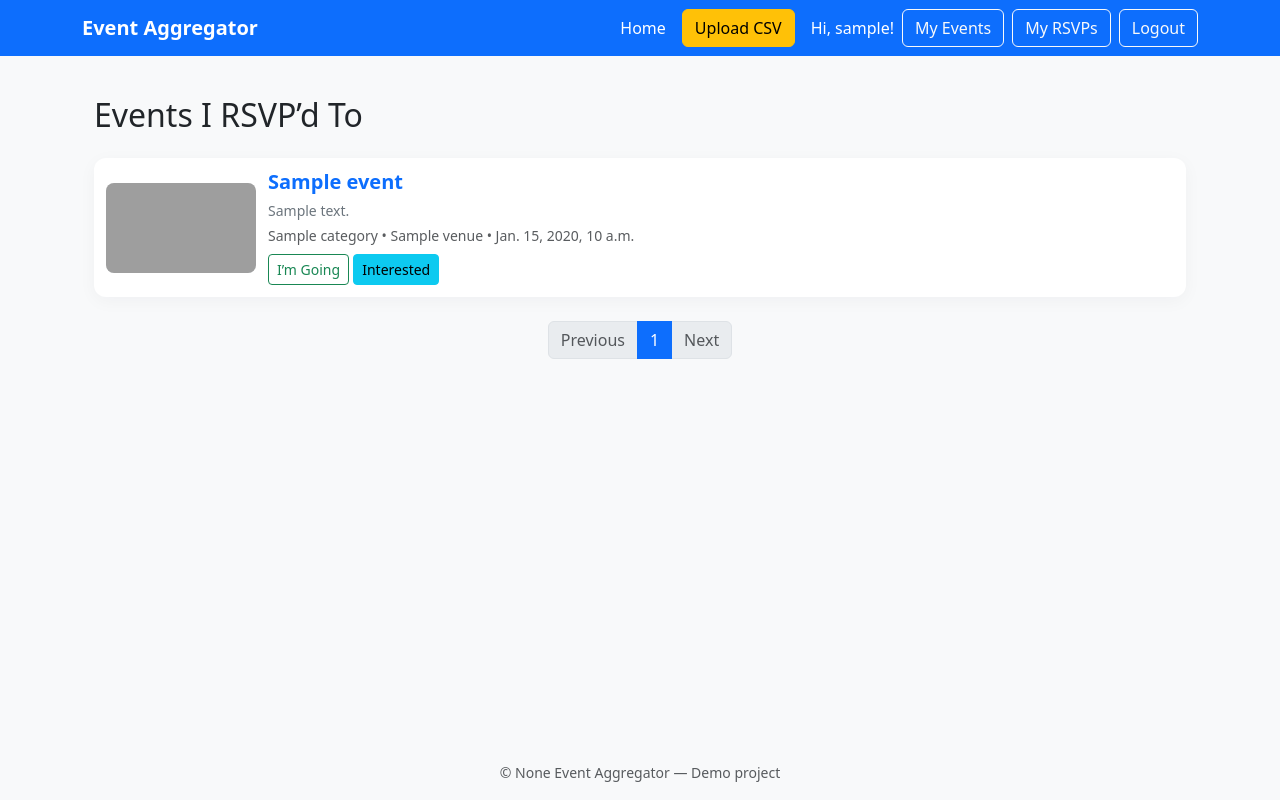
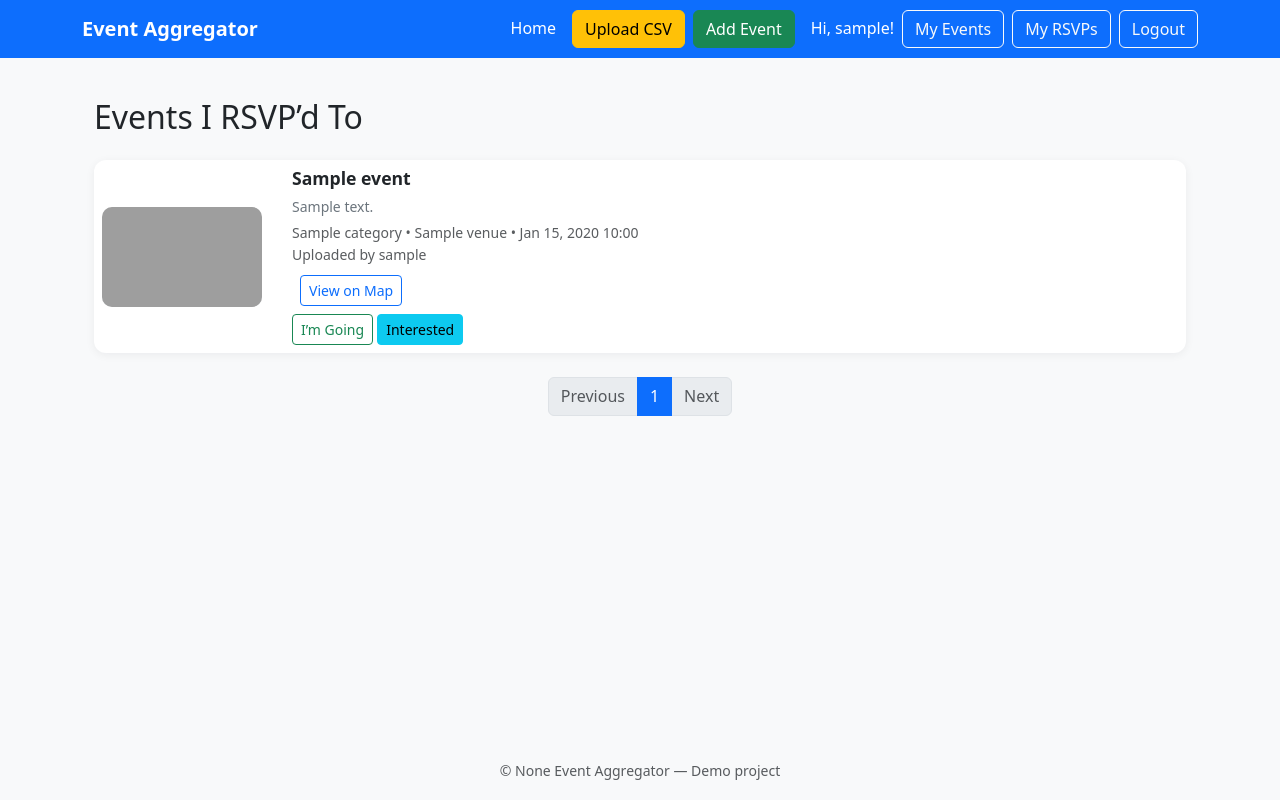
Before and after one commit to intiserIqbal/event-aggregator, a Django app: page /my-rsvps/ in a window 1280 px wide. Run offline with Django 5.2, Linux system fonts and the light colour scheme; a user stored in the database is signed in; tables that the repository leaves empty hold one stand-in row (values such as "Sample post"); parts of the project's set-up code (start-up, migrations or seed data) failed here and were passed over; grey boxes are pictures that could not be loaded.

Commit message:
Day-08 Implement event management features: add event creation, editing, and detail views; enhance CSV upload; improve event filtering and RSVP handlig.

```diff
--- a/events/static/events/css/styles.css
+++ b/events/static/events/css/styles.css
@@ -1,61 +1,77 @@
 /* base */
 :root {
-  --brand: #0d6efd;   /* 30% brand */
-  --accent: #ff9800;  /* 10% accent */
-  --bg: #f8f9fa;      /* 60% neutral */
+  --brand: #0d6efd;   /* primary brand */
+  --accent: #ff9800;  /* accent */
+  --bg: #f8f9fa;      /* neutral background */
   --muted: #6c757d;
   --card-radius: 12px;
+  --transition: all 0.25s ease;
 }
 
 body {
   background-color: var(--bg);
   color: #212529;
   font-family: system-ui, -apple-system, "Segoe UI", Roboto, "Helvetica Neue", Arial;
+  line-height: 1.6;
 }
 
 /* hero */
 .hero {
-  background: linear-gradient(90deg, rgba(13,110,253,0.08), rgba(255,152,0,0.03));
+  background: linear-gradient(90deg, rgba(13,110,253,0.08), rgba(255,152,0,0.05));
   border-radius: 14px;
+  box-shadow: 0 4px 20px rgba(0,0,0,0.04);
+  transition: var(--transition);
+}
+.hero:hover {
+  box-shadow: 0 6px 24px rgba(0,0,0,0.08);
 }
 
 /* category chips */
 #category-chips {
   display: flex;
-  flex-wrap: wrap; /* allow wrapping on small screens */
-  gap: 6px;
+  flex-wrap: wrap;
+  gap: 8px;
 }
 #category-chips .chip {
-  padding: .45rem .8rem;
+  padding: .45rem .9rem;
   border-radius: 999px;
-  border: 1px solid rgba(0,0,0,0.06);
+  border: 1px solid rgba(0,0,0,0.08);
   background: #fff;
   cursor: pointer;
   font-weight: 600;
   color: #333;
-  box-shadow: 0 1px 4px rgba(0,0,0,0.03);
+  box-shadow: 0 1px 4px rgba(0,0,0,0.05);
+  transition: var(--transition);
+}
+#category-chips .chip:hover {
+  background: rgba(13,110,253,0.08);
 }
 #category-chips .chip.active {
   background: var(--brand);
   color: white;
-  border-color: rgba(0,0,0,0.06);
+  border-color: var(--brand);
 }
 
-/* event cards (grid) */
+/* event cards */
 .card-event {
   background: #fff;
   border-radius: var(--card-radius);
-  box-shadow: 0 4px 18px rgba(16,24,40,0.04);
+  box-shadow: 0 2px 10px rgba(16,24,40,0.06);
   overflow: hidden;
   display: flex;
-  gap: 12px;
-  padding: 12px;
+  gap: 14px;
+  padding: 14px;
   align-items: center;
+  transition: var(--transition);
+}
+.card-event:hover {
+  transform: translateY(-2px);
+  box-shadow: 0 6px 20px rgba(16,24,40,0.1);
 }
 .card-event .thumb {
-  width: 150px;
-  height: 90px;
-  border-radius: 8px;
+  width: 160px;
+  height: 100px;
+  border-radius: 10px;
   object-fit: cover;
   background: linear-gradient(180deg,#f0f0f0,#e9ecef);
   flex-shrink: 0;
@@ -67,31 +83,50 @@ body {
   margin: 0;
   color: var(--brand);
   font-weight: 700;
+  font-size: 1.1rem;
+}
+.card-event h5 a {
+  color: inherit;
+  text-decoration: none;
+  transition: var(--transition);
+}
+.card-event h5 a:hover {
+  color: var(--accent);
 }
 .card-event p {
   margin: 6px 0 8px 0;
-  color: #333;
+  color: #444;
 }
 .card-event .small {
   color: var(--muted);
 }
 .card-event .badges {
   display: flex;
-  gap: 6px;
-  margin-top: 6px;
+  flex-wrap: wrap;
+  gap: 8px;
+  margin-top: 8px;
 }
 .badge-cta {
   background: var(--accent);
   color: #fff;
-  padding: 4px 8px;
+  padding: 4px 10px;
   border-radius: 8px;
   font-weight: 600;
   font-size: .8rem;
+  transition: var(--transition);
+}
+.badge-cta:hover {
+  background: #e68900;
 }
 
-/* view-on-map button */
+/* buttons */
 .btn-view {
   margin-left: 8px;
+  transition: var(--transition);
+}
+.btn-view:hover {
+  background-color: var(--brand);
+  color: #fff;
 }
 
 /* responsive tweaks */
@@ -102,8 +137,8 @@ body {
   }
   .card-event .thumb {
     width: 100%;
-    aspect-ratio: 16 / 9; /* maintain proportion */
-    height: auto;         /* let height adjust naturally */
+    aspect-ratio: 16 / 9;
+    height: auto;
   }
   #map {
     height: 360px;
@@ -113,10 +148,13 @@ body {
 
 @media (max-width: 576px) {
   body {
-    font-size: 1.05rem; /* slightly larger text for readability */
+    font-size: 1.05rem;
   }
   .card-event {
-    padding: 8px; /* tighter padding on very small screens */
+    padding: 10px;
+  }
+  .card-event h5 {
+    font-size: 1rem;
   }
 }
 
@@ -124,10 +162,17 @@ body {
 #drop-zone {
   border: 2px dashed #ccc;
   border-radius: 10px;
-  transition: border-color 0.3s ease, background-color 0.2s ease;
+  transition: var(--transition);
   background-color: #fdfdfd;
+  text-align: center;
+  padding: 1.5rem;
+  color: var(--muted);
+}
+#drop-zone:hover {
+  border-color: var(--brand);
+  background-color: rgba(13,110,253,0.05);
 }
 #drop-zone.border-primary {
   border-color: var(--brand);
-  background-color: rgba(13,110,253,0.05); /* subtle blue highlight */
+  background-color: rgba(13,110,253,0.08);
 }
--- a/events/static/events/js/scripts.js
+++ b/events/static/events/js/scripts.js
@@ -121,86 +121,50 @@ function applyQuickFilter(mode) {
   fetchEvents();
 }
 
-// 📡 Fetch events from API and render them on page + map
+// 📡 Fetch events from API and update only the map
 async function fetchEvents() {
-  const category = document.getElementById("category").value;
-  const city = document.getElementById("city").value;
-  const search = document.getElementById("search").value;
-  const startDate = document.getElementById("start_date").value;
+  const category = (document.getElementById("category") || {}).value || "";
+  const city = (document.getElementById("city") || {}).value || "";
+  const search = (document.getElementById("search") || {}).value || "";
+  const startDate = (document.getElementById("start_date") || {}).value || "";
 
   let url = "/api/events/?";
   if (category) url += `category=${encodeURIComponent(category)}&`;
   if (city) url += `city=${encodeURIComponent(city)}&`;
   if (startDate) url += `start_date=${encodeURIComponent(startDate)}T00:00&`;
+  if (search) url += `search=${encodeURIComponent(search)}&`;
 
   const loadingEl = document.getElementById("loading");
-  loadingEl.style.display = "block";
+  if (loadingEl) loadingEl.style.display = "block";
 
   try {
     const res = await fetch(url);
     const events = await res.json();
 
-    const filtered = events.filter(e => !search || e.title.toLowerCase().includes(search.toLowerCase()));
-
-    const list = document.getElementById("event-list");
-    list.innerHTML = "";
-
-    if (filtered.length === 0) {
-      list.innerHTML = `<div class="col-12"><div class="p-4 text-center text-muted">No events found. Try changing filters or <a href="/upload/">upload a CSV</a>.</div></div>`;
-    } else {
-      filtered.forEach(e => {
-        const img = e.image_url && e.image_url.trim() !== ""
-          ? e.image_url
-          : `https://picsum.photos/seed/${encodeURIComponent(e.title)}/400/250`;
-
-        const hasCoords = e.latitude && e.longitude;
-        const col = document.createElement("div");
-        col.className = "col-12";
-
-        col.innerHTML = `
-          <div class="card-event">
-            <img class="thumb" src="${img}" alt="">
-            <div class="meta">
-              <h5>${escapeHtml(e.title)}</h5>
-              <p class="small mb-1">${escapeHtml(e.description || '')}</p>
-              <div class="small text-muted">${escapeHtml(e.category || '')} • ${escapeHtml(e.venue || '')} • ${new Date(e.date).toLocaleString()}</div>
-              <div class="small text-muted">Uploaded by ${escapeHtml(e.owner || "Unknown")}</div>
-              <div class="badges">
-                ${e.is_free ? '<span class="badge-cta">Free</span>' : ''}
-                ${e.is_almost_full ? '<span class="badge badge-danger">Almost full</span>' : ''}
-                ${hasCoords ? `<button class="btn btn-sm btn-outline-primary btn-view btn-view-map" data-id="${e.id}">View on Map</button>` : `<div class="text-muted small">No map location</div>`}
-                <div class="rsvp-buttons mt-2">
-                <button class="btn btn-sm btn-outline-success rsvp-btn ${e.rsvp_status === 'going' ? 'active' : ''}"
-                        data-id="${e.id}" data-status="going">I’m Going</button>
-                <button class="btn btn-sm btn-outline-info rsvp-btn ${e.rsvp_status === 'interested' ? 'active' : ''}"
-                        data-id="${e.id}" data-status="interested">Interested</button>
-                </div>
-              </div>
-            </div>
-          </div>
-        `;
-        list.appendChild(col);
-      });
-    }
-
+    // 🔎 Reset markers
     markers.forEach(m => map.removeLayer(m));
     markers = [];
     markerMap = {};
 
-    filtered.forEach(e => {
+    // 🗺️ Add markers for filtered events
+    events.forEach(e => {
       if (e.latitude && e.longitude) {
         const marker = L.marker([e.latitude, e.longitude]).addTo(map);
-        marker.bindPopup(`<b>${escapeHtml(e.title)}</b><br>${escapeHtml(e.venue || '')}<br>${new Date(e.date).toLocaleString()}`);
+        marker.bindPopup(
+          `<b>${escapeHtml(e.title)}</b><br>${escapeHtml(e.venue || '')}<br>${new Date(e.date).toLocaleString()}`
+        );
         markers.push(marker);
         markerMap[e.id] = marker;
       }
     });
 
+    // Fit map to markers
     if (markers.length > 0) {
       const group = new L.featureGroup(markers);
       map.fitBounds(group.getBounds().pad(0.2));
     }
 
+    // 🎯 Re-bind "View on Map" buttons (already rendered by Django)
     document.querySelectorAll('.btn-view-map').forEach(btn => {
       btn.addEventListener('click', (ev) => {
         const id = ev.currentTarget.dataset.id;
@@ -208,19 +172,21 @@ async function fetchEvents() {
         if (mk) {
           map.setView(mk.getLatLng(), 15);
           mk.openPopup();
+          document.getElementById("map").scrollIntoView({ behavior: "smooth", block: "center" });
         }
       });
     });
 
-    // 🎟️ Re-bind RSVP buttons after rendering
+    // 🎟️ Re-bind RSVP buttons (already rendered by Django)
     setupRSVPButtons();
 
   } catch (err) {
-    console.error(err);
+    console.error("Error fetching events:", err);
   } finally {
-    loadingEl.style.display = "none";
+    if (loadingEl) loadingEl.style.display = "none";
   }
 }
+
 
 // 🧼 Escape HTML to prevent XSS
 function escapeHtml(s) {
@@ -253,13 +219,9 @@ function setupRSVPButtons() {
           const container = btn.closest(".rsvp-buttons");
 
           if (data.status === "removed") {
-            // ✅ Undo → un-highlight both buttons
-            container.querySelectorAll(".rsvp-btn")
-              .forEach(b => b.classList.remove("active"));
+            container.querySelectorAll(".rsvp-btn").forEach(b => b.classList.remove("active"));
           } else {
-            // ✅ Highlight only the chosen one
-            container.querySelectorAll(".rsvp-btn")
-              .forEach(b => b.classList.remove("active"));
+            container.querySelectorAll(".rsvp-btn").forEach(b => b.classList.remove("active"));
             btn.classList.add("active");
           }
         } else if (data.error) {
--- /dev/null
+++ b/events/templates/events/_event_card.html
@@ -0,0 +1,60 @@
+{# events/_event_card.html #}
+<div class="card-event d-flex p-2">
+  <!-- Thumbnail -->
+  <img class="thumb"
+       src="https://picsum.photos/seed/{{ e.title|urlencode }}/400/250"
+       alt="{{ e.title }}"
+       {% if not is_detail_page %}
+       onclick="window.location.href='{% url 'event_detail' e.id %}'"
+       style="cursor:pointer;"
+       {% endif %}
+  >
+
+  <!-- Meta -->
+  <div class="meta flex-fill ps-3">
+    <!-- Title: clickable only if not on detail page -->
+    <h5>
+      {% if not is_detail_page %}
+        <a href="{% url 'event_detail' e.id %}" class="text-decoration-none text-dark">
+          {{ e.title }}
+        </a>
+      {% else %}
+        {{ e.title }}
+      {% endif %}
+    </h5>
+
+    <p class="small mb-1">{{ e.description|truncatechars:120 }}</p>
+
+    <div class="small text-muted">
+      {{ e.category.name }} • {{ e.venue.name }} • {{ e.date|date:"M d, Y H:i" }}
+    </div>
+    <div class="small text-muted">
+      Uploaded by {{ e.owner.username }}
+    </div>
+
+    <!-- View on Map (only if event has coords) -->
+    {% if e.venue.latitude and e.venue.longitude %}
+      <div class="mt-2">
+        <button class="btn btn-sm btn-outline-primary btn-view btn-view-map" data-id="{{ e.id }}">
+          View on Map
+        </button>
+      </div>
+    {% else %}
+      <div class="mt-2 small text-muted">No map location</div>
+    {% endif %}
+
+    <!-- RSVP buttons (only if logged in) -->
+    {% if user.is_authenticated %}
+      <div class="rsvp-buttons mt-2">
+        <button class="btn btn-sm btn-outline-success rsvp-btn {% if user_rsvp and user_rsvp.status == 'going' and user_rsvp.event_id == e.id %}active{% endif %}"
+                data-id="{{ e.id }}" data-status="going">
+          I’m Going
+        </button>
+        <button class="btn btn-sm btn-outline-info rsvp-btn {% if user_rsvp and user_rsvp.status == 'interested' and user_rsvp.event_id == e.id %}active{% endif %}"
+                data-id="{{ e.id }}" data-status="interested">
+          Interested
+        </button>
+      </div>
+    {% endif %}
+  </div>
+</div>
--- a/events/templates/events/my_events.html
+++ b/events/templates/events/my_events.html
@@ -15,6 +15,8 @@
             <p class="small mb-1">{{ e.description }}</p>
             <div class="small text-muted">{{ e.category.name }} • {{ e.venue.name }} • {{ e.date }}</div>
             <div class="mt-2">
+              <a href="{% url 'edit_event' e.id %}" class="btn btn-sm btn-outline-primary">Edit</a>
+
               <form method="post" action="{% url 'delete_event' e.id %}" style="display:inline;">
                 {% csrf_token %}
                 <button type="submit" class="btn btn-sm btn-danger" onclick="return confirm('Delete this event?');">Delete</button>
--- a/events/templates/events/my_rsvps.html
+++ b/events/templates/events/my_rsvps.html
@@ -5,32 +5,9 @@
 <h2 class="mb-4">Events I RSVP’d To</h2>
 
 {% if page_obj.object_list %}
-  <div class="row g-3">
+  <div class="d-flex flex-column gap-3">
     {% for r in page_obj.object_list %}
-      <div class="col-12">
-        <div class="card-event d-flex">
-          <img class="thumb" src="https://picsum.photos/seed/{{ r.event.title|urlencode }}/400/250" alt="">
-          <div class="meta flex-fill">
-            <h5>{{ r.event.title }}</h5>
-            <p class="small mb-1">{{ r.event.description }}</p>
-            <div class="small text-muted">
-              {{ r.event.category.name }} • {{ r.event.venue.name }} • {{ r.event.date }}
-            </div>
-
-            <!-- RSVP action buttons -->
-            <div class="rsvp-buttons mt-2">
-              <button class="btn btn-sm btn-outline-success rsvp-btn {% if r.status == 'going' %}active{% endif %}"
-                      data-id="{{ r.event.id }}" data-status="going">
-                I’m Going
-              </button>
-              <button class="btn btn-sm btn-outline-info rsvp-btn {% if r.status == 'interested' %}active{% endif %}"
-                      data-id="{{ r.event.id }}" data-status="interested">
-                Interested
-              </button>
-            </div>
-          </div>
-        </div>
-      </div>
+      {% include "events/_event_card.html" with e=r.event user_rsvp=r %}
     {% endfor %}
   </div>
 
@@ -60,7 +37,6 @@
       {% endif %}
     </ul>
   </nav>
-
 {% else %}
   <p class="text-muted">You haven’t RSVP’d to any events yet.</p>
 {% endif %}
--- a/events/templates/layout.html
+++ b/events/templates/layout.html
@@ -33,21 +33,36 @@
           <li class="nav-item">
             <a class="nav-link text-white" href="{% url 'index' %}">Home</a>
           </li>
+
           {% if user.is_authenticated %}
+          <!-- Upload CSV -->
           <li class="nav-item ms-2">
             <a class="btn btn-warning" href="{% url 'upload_csv' %}">Upload CSV</a>
           </li>
+
+          <!-- Add Event -->
+          <li class="nav-item ms-2">
+            <a class="btn btn-success" href="{% url 'add_event' %}">Add Event</a>
+          </li>
+
+          <!-- Greeting -->
           <li class="nav-item ms-3">
             <span class="navbar-text text-white">
               Hi, {{ user.username }}!
             </span>
           </li>
+
+          <!-- My Events -->
           <li class="nav-item ms-2">
             <a class="btn btn-outline-light" href="{% url 'my_events' %}">My Events</a>
           </li>
+
+          <!-- My RSVPs -->
           <li class="nav-item ms-2">
             <a class="btn btn-outline-light" href="{% url 'my_rsvps' %}">My RSVPs</a>
           </li>
+
+          <!-- Logout -->
           <li class="nav-item ms-2">
             <form method="post" action="{% url 'logout' %}">
               {% csrf_token %}
@@ -55,6 +70,7 @@
             </form>
           </li>
           {% else %}
+          <!-- Login / Signup -->
           <li class="nav-item ms-2">
             <a class="btn btn-outline-light" href="{% url 'login' %}">Login</a>
           </li>
@@ -62,12 +78,11 @@
             <a class="btn btn-success" href="{% url 'signup' %}">Sign Up</a>
           </li>
           {% endif %}
-
-
         </ul>
       </div>
     </div>
   </nav>
+
 
   <!-- Page content -->
   <main class="flex-fill">
--- a/events/urls.py
+++ b/events/urls.py
@@ -1,15 +1,18 @@
-#urls.py
+# urls.py
 from django.urls import path
 from . import views
 
 urlpatterns = [
     path("", views.index, name="index"),
+    path("my-events/", views.my_events, name="my_events"),
+    path("my-rsvps/", views.my_rsvps, name="my_rsvps"),
     path("upload/", views.upload_csv, name="upload_csv"),
+    path("download-template/", views.download_template, name="download_template"),
+    path("events/<int:event_id>/", views.event_detail, name="event_detail"),
+    path("events/<int:event_id>/rsvp/", views.toggle_rsvp, name="toggle_rsvp"),
+    path("events/<int:event_id>/delete/", views.delete_event, name="delete_event"),
     path("api/events/", views.events_api, name="events_api"),
     path("signup/", views.signup, name="signup"),
-    path("my-events/", views.my_events, name="my_events"),
-    path("events/<int:event_id>/delete/", views.delete_event, name="delete_event"),
-    path("download-template/", views.download_template, name="download_template"),
-    path("events/<int:event_id>/rsvp/", views.toggle_rsvp, name="toggle_rsvp"),
-    path("my-rsvps/", views.my_rsvps, name="my_rsvps"),
+    path("events/<int:event_id>/edit/", views.edit_event, name="edit_event"),
+    path("events/add/", views.add_event, name="add_event"),
 ]
--- a/events/views.py
+++ b/events/views.py
@@ -14,13 +14,49 @@ from django.contrib.auth import login
 from django.contrib.auth.decorators import login_required
 from django.core.paginator import Paginator
 
-from .forms import UploadCSVForm
+from .forms import UploadCSVForm, EventForm
 from .models import Event, Category, Venue, RSVP
-
 
 def index(request):
     events = Event.objects.all().order_by("date")
-    return render(request, "events/index.html", {"events": events})
+
+    # 🔎 Apply filters from query params
+    category = request.GET.get("category")
+    city = request.GET.get("city")
+    start_date = request.GET.get("start_date")
+    search = request.GET.get("search")
+
+    if category:
+        events = events.filter(category__name__iexact=category)
+    if city:
+        events = events.filter(venue__city__iexact=city)
+    if start_date:
+        events = events.filter(date__gte=start_date)
+    if search:
+        events = events.filter(title__icontains=search)
+
+    # RSVP mapping
+    user_rsvps = {}
+    if request.user.is_authenticated:
+        user_rsvps = {r.event_id: r for r in RSVP.objects.filter(user=request.user)}
+
+    events_with_rsvp = [
+        {"event": e, "rsvp": user_rsvps.get(e.id)}
+        for e in events
+    ]
+
+    paginator = Paginator(events_with_rsvp, 10)
+    page_number = request.GET.get("page")
+    page_obj = paginator.get_page(page_number)
+
+    return render(request, "events/index.html", {
+        "page_obj": page_obj,
+        "selected_category": category or "",
+        "selected_city": city or "",
+        "selected_search": search or "",
+        "selected_start_date": start_date or "",
+    })
+
 
 def validate_csv(file, user):
     decoded_file = file.read().decode("utf-8").splitlines()
@@ -171,11 +207,78 @@ def my_rsvps(request):
     paginator = Paginator(rsvps, 10)
     page_number = request.GET.get("page")
     page_obj = paginator.get_page(page_number)
-    return render(request, "events/my_rsvps.html", {"page_obj": page_obj})
 
+    # Build dictionary only for events in this page
+    user_rsvps = {r.event.id: r.status for r in page_obj}
+
+    return render(request, "events/my_rsvps.html", {
+        "page_obj": page_obj,
+        "user_rsvps": user_rsvps,
+    })
+
+@login_required
+def add_event(request):
+    if request.method == "POST":
+        form = EventForm(request.POST)
+        if form.is_valid():
+            event = form.save(commit=False)
+            event.owner = request.user  # ensure ownership
+            event.save()
+            messages.success(request, "Event created successfully.")
+            return redirect("my_events")
+    else:
+        form = EventForm()
+    return render(request, "events/add_event.html", {"form": form})
+
+@login_required
+def edit_event(request, event_id):
+    event = get_object_or_404(Event, pk=event_id, owner=request.user)
+
+    if request.method == "POST":
+        form = EventForm(request.POST, instance=event)
+        if form.is_valid():
+            form.save()
+            messages.success(request, "Event updated successfully.")
+            return redirect("my_events")
+    else:
+        form = EventForm(instance=event)
+
+    return render(request, "events/edit_event.html", {"form": form, "event": event})
 
 def events_api(request):
-    events = Event.objects.all()
+    events = Event.objects.all().order_by("date")
+
+    # 🔎 Filters from query params
+    category = request.GET.get("category")
+    city = request.GET.get("city")
+    start_date = request.GET.get("start_date")
+    search = request.GET.get("search")
+
+    if category:
+        events = events.filter(category__name__iexact=category)
+
+    if city:
+        # use venue__city for consistency with JSON output
+        events = events.filter(venue__city__iexact=city)
+
+    if start_date:
+        try:
+            # parse YYYY-MM-DD safely
+            parsed_date = datetime.strptime(start_date[:10], "%Y-%m-%d")
+            events = events.filter(date__gte=make_aware(parsed_date))
+        except Exception:
+            pass
+
+    if search:
+        from django.db.models import Q
+        events = events.filter(
+            Q(title__icontains=search) |
+            Q(description__icontains=search) |
+            Q(venue__name__icontains=search) |
+            Q(category__name__icontains=search)
+        )
+
+    # RSVP status
     user = request.user if request.user.is_authenticated else None
     user_rsvps = {}
     if user:
@@ -193,12 +296,11 @@ def events_api(request):
             "latitude": e.venue.latitude if e.venue else None,
             "longitude": e.venue.longitude if e.venue else None,
             "owner": e.owner.username if e.owner else None,
-            "rsvp_status": user_rsvps.get(e.id) if user else None,  # 👈 NEW
+            "rsvp_status": user_rsvps.get(e.id) if user else None,
         }
         for e in events
     ]
     return JsonResponse(data, safe=False)
-
 
 # My Events with pagination
 @login_required
@@ -209,6 +311,20 @@ def my_events(request):
     page_obj = paginator.get_page(page_number)
     return render(request, "events/my_events.html", {"page_obj": page_obj})
 
+@login_required
+def event_detail(request, event_id):
+    event = get_object_or_404(Event, pk=event_id)
+    user_rsvp = RSVP.objects.filter(user=request.user, event=event).first()  # direct object
+
+    going_count = RSVP.objects.filter(event=event, status="going").count()
+    interested_count = RSVP.objects.filter(event=event, status="interested").count()
+
+    return render(request, "events/event_detail.html", {
+        "event": event,
+        "user_rsvp": user_rsvp,      # pass directly
+        "going_count": going_count,
+        "interested_count": interested_count,
+    })
 
 # Delete event (owner only)
 @login_required
@@ -221,7 +337,6 @@ def delete_event(request, event_id):
     # fallback confirmation page if accessed by GET
     return render(request, "events/confirm_delete.html", {"event": event})
 
-
 # Signup view
 def signup(request):
     if request.method == "POST":
```
Also changed, not shown: events/forms.py (+14 -0 lines), events/templates/events/add_event.html (added, +13 -0 lines), events/templates/events/edit_event.html (added, +13 -0 lines), events/templates/events/event_detail.html (added, +12 -0 lines), events/templates/events/index.html (+37 -13 lines), events/templates/events/upload_csv.html (+21 -5 lines).
